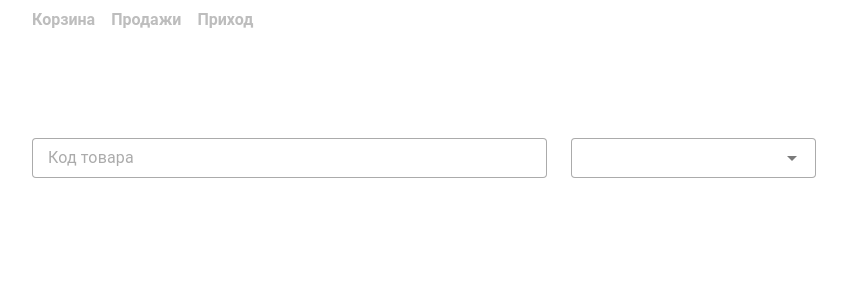
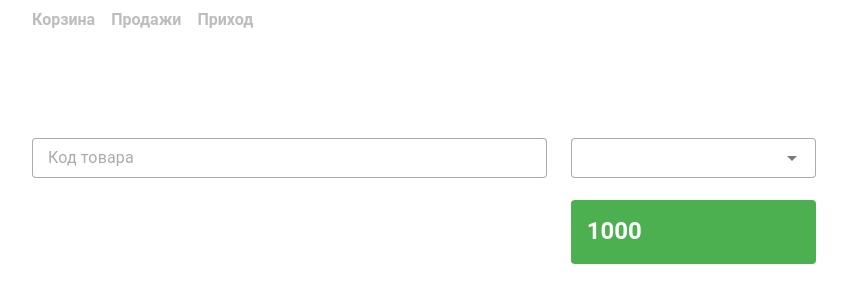
Before and after one commit to ctrlartspace/openmarket-frontend, a Vue app: page / in a window 1280 px wide. Shown: the top 302 px of the page, without its empty margins (216-1063 px from the left). Built offline with nearby package versions, Linux system fonts and the light colour scheme.

Commit message:
styling cart total value component

```diff
--- /dev/null
+++ b/src/components/CartTotalValue.vue
@@ -0,0 +1,16 @@
+<template>
+  <v-card variant="elevated" color="green">
+    <v-card-text>
+      <span class="text-h5 font-weight-bold"> 1000 </span>
+    </v-card-text>
+  </v-card>
+  <!--  -->
+</template>
+
+<script setup>
+//
+</script>
+
+<style scoped>
+/*  */
+</style>
--- a/src/pages/CartPage.vue
+++ b/src/pages/CartPage.vue
@@ -6,13 +6,16 @@
       </v-col>
       <v-col>
         <v-select></v-select>
+        <cart-total-value></cart-total-value>
         <!--  -->
       </v-col>
     </v-row>
   </div>
 </template>
 
-<script setup></script>
+<script setup>
+import CartTotalValue from "@/components/CartTotalValue.vue"
+</script>
 
 <style scoped>
 .content {
--- a/src/plugins/vuetify.js
+++ b/src/plugins/vuetify.js
@@ -40,6 +40,9 @@ const vuetify = createVuetify({
       density: "compact",
       variant: "outlined",
     },
+    VCardText: {
+      class: "text-body-1",
+    },
     VListItemTitle: {
       class: "text-body-1",
     },
```
